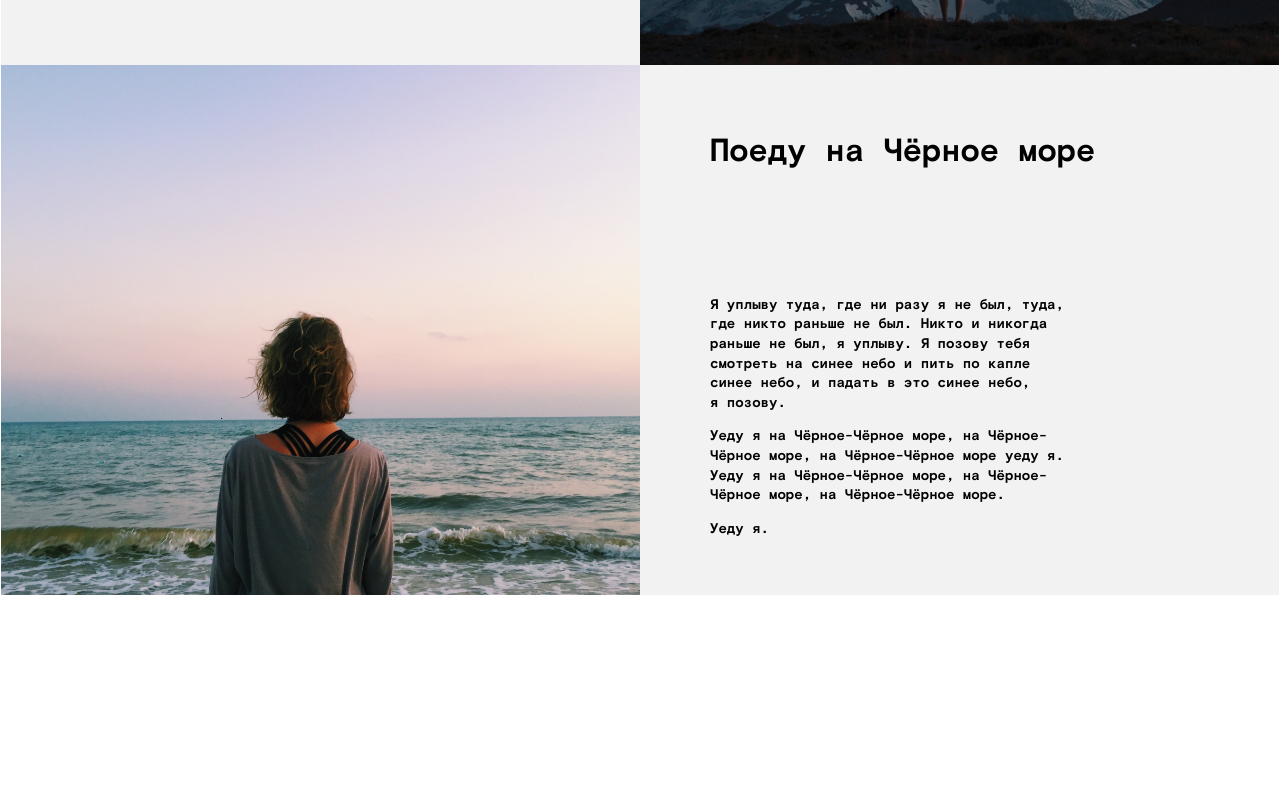
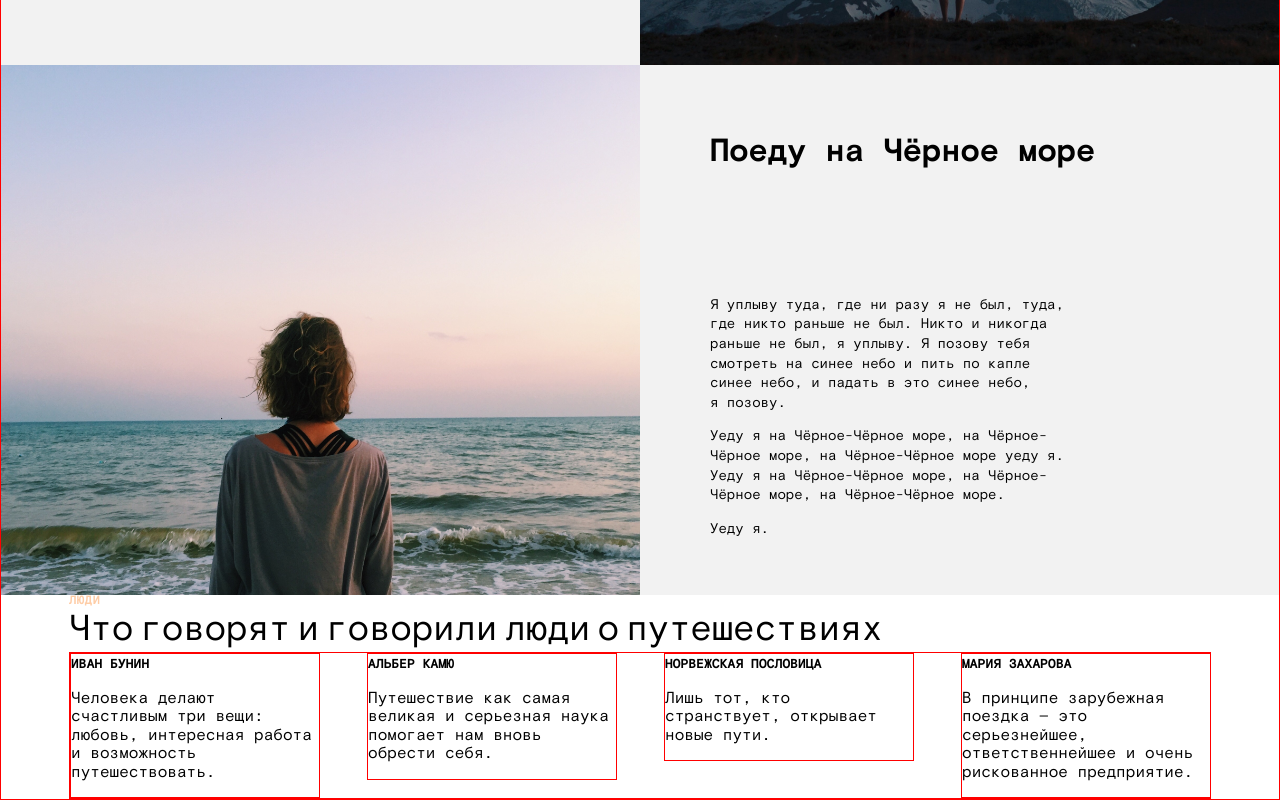
Before and after one commit to ds-sev/Where-will-I-go, a plain HTML site: page index.html in a window 1280 px wide. Shown: the part 1501-2301 px from the top of the page. Before the commit the page ends 2096 px from the top, so only its background shows below. Drawn offline with Linux system fonts and the light colour scheme.

Commit message:
start work with 'people' section

```diff
--- a/index.html
+++ b/index.html
@@ -26,8 +26,8 @@
     <main class="content">
       <section class="intro wrapper">
         <div class="intro__text-container">
-          <p class="intro__subtitle">Куда я поеду</p>
-          <h1 class="intro__title">Куда я&nbsp;поеду сразу, как можно будет куда-то поехать</h1>
+          <h1 class="intro__title title">Куда я поеду</h1>
+          <p class="intro__subtitle subtitle">Куда я&nbsp;поеду сразу, как можно будет куда-то поехать</p>
         </div>
         <img src="./images/intro-image.jpeg" alt="Вид из иллюминатора самолета, летящего над облаками" class="intro__image">
       </section>
@@ -83,7 +83,31 @@
           </li>
         </ul>
       </section>
-      <section class="people">
+      <section class="people wrapper">
+        <h2 class="people__title title">Люди</h2>
+        <p class="people__subtitle subtitle">Что говорят и&nbsp;говорили люди о&nbsp;путешествиях</p>
+
+        <ul class="people__cards">
+          <li class="people__card"><blockquote class="quote">
+            <cite class="quote__author">Иван Бунин</cite>
+            <p class="quote__text">Человека делают счастливым три вещи: любовь, интересная работа и&nbsp;возможность путешествовать.</p>
+          </blockquote></li>
+
+          <li class="people__card"><blockquote class="quote">
+            <cite class="quote__author">Альбер Камю</cite>
+            <p class="quote__text">Путешествие как самая великая и&nbsp;серьезная наука помогает нам вновь обрести себя.</p>
+          </blockquote></li>
+
+          <li class="people__card"><blockquote class="quote">
+            <cite class="quote__author">Норвежская пословица</cite>
+            <p class="quote__text">Лишь тот, кто странствует, открывает новые пути.</p>
+          </blockquote></li>
+
+          <li class="people__card"><blockquote class="quote">
+            <cite class="quote__author">Мария Захарова</cite>
+            <p class="quote__text">В&nbsp;принципе зарубежная поездка&nbsp;&mdash; это серьезнейшее, ответственнейшее и&nbsp;очень рискованное предприятие.</p>
+          </blockquote></li>
+        </ul>
 
       </section>
     </main>
--- a/style.css
+++ b/style.css
@@ -5,7 +5,7 @@
   margin: 0 auto;
   max-width: 1280px;
   min-width: 320px;
-  height: 100vh;
+  min-height: 100vw;
   border: 1px solid red;
   font-family: 'BasisGrotesqueMonoPro', sans-serif;
   -moz-osx-font-smoothing: grayscale;
@@ -14,7 +14,6 @@
   -ms-text-size-adjust: 100%;
   -moz-text-size-adjust: 100%;
   text-rendering: optimizeLegibility;
-  overflow: hidden;
 }
 
 .wrapper {
@@ -118,35 +117,30 @@
   }
 }
 
-.intro__title {
+.subtitle {
   margin: 0;
   font-size: 36px;
   font-weight: 400;
   line-height: 1.2;
-  word-spacing: -17px;
-  letter-spacing: -.9px;
+  word-spacing: -14px;
+  letter-spacing: -.3px;
   font-kerning: auto;
 }
 @media screen and (max-width: 684px) {
-  .intro__title {
+  .subtitle {
     letter-spacing: 0;
     word-spacing: 0;
     font-size: calc(24px + (12 + 12 * 0.7) * ((100vw - 320px) / 1280));
   }
 }
 
-.intro__subtitle {
+.title {
   margin: 0;
   text-transform: uppercase;
   font-size: 12px;
   letter-spacing: .7px;
   color: #fecda7;
 }
-
-/* @media screen and (max-width: 684px) {
-  .intro__subtitle {
-  }
-} */
 
 .intro__image {
   padding-right: 90px;
@@ -216,3 +210,34 @@
   font-size: 14px;
   line-height: 1.4;
 }
+
+/*===== PEOPLE =====*/
+
+.people__cards {
+  display: grid;
+  grid-template-columns: repeat(4, minmax(200px, 250px));
+  grid-auto-rows: auto;
+  gap: 48px;
+  margin: 0;
+  padding: 0;
+  list-style: none;
+  border: 1px solid red;
+}
+
+.people__card {
+  width: 250px;
+}
+
+.quote {
+  margin: 0;
+  border: 1px solid red;
+}
+
+.quote__author {
+  text-transform: uppercase;
+  font-style: normal;
+  font-size: 13px;
+  font-weight: 600;
+
+
+}
--- a/vendor/fonts/fonts.css
+++ b/vendor/fonts/fonts.css
@@ -3,7 +3,7 @@
   font-style:  normal;
   font-weight: 400;
   font-display: swap;
-  src: url('BasisGrotesqueMonoProBold.woff') format("woff");
+  src: url('BasisGrotesqueMonoProRegular.woff') format("woff");
 }
 
 @font-face {
```
Also changed, not shown: 2 other files.
